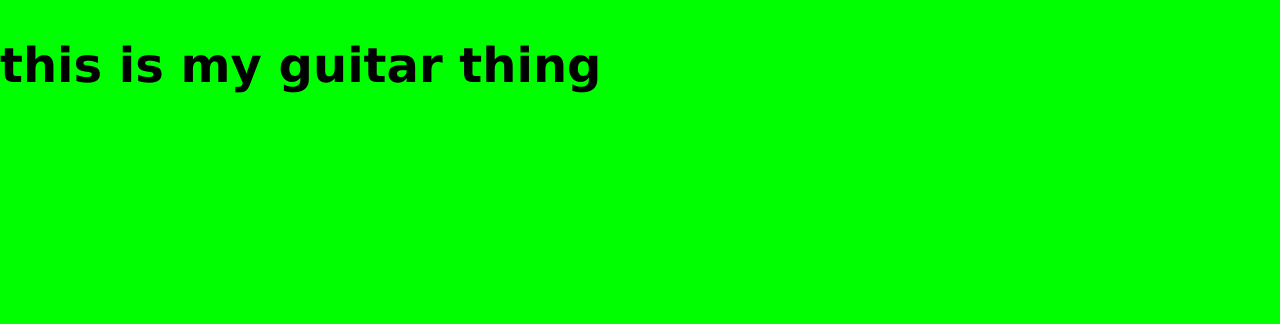
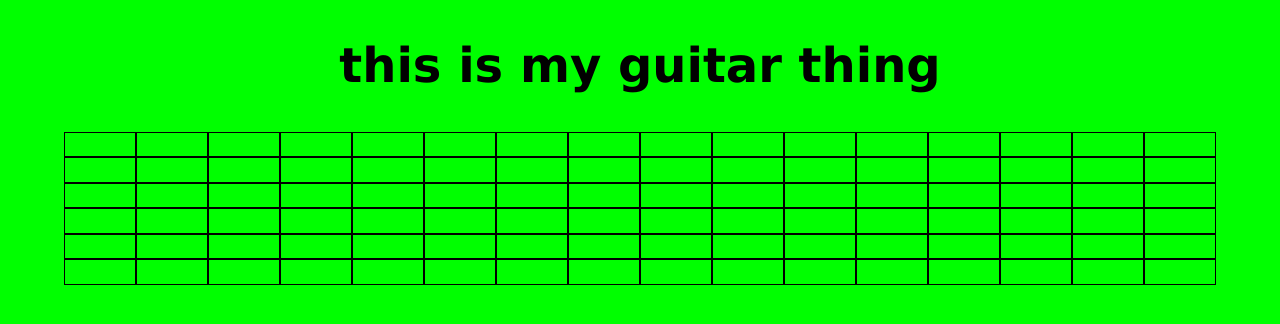
Before and after one commit to jbyer3/GuitarNeck, a website: page public/index.html in a window 1280 px wide. Drawn offline with Linux system fonts and the light colour scheme.

Commit message:
div structure for neck

```diff
--- a/public/index.html
+++ b/public/index.html
@@ -9,5 +9,116 @@
 </head>
 <body>
   <h1>this is my guitar thing</h1>
+
+  <div class="guitar">
+    <div class="string sixString">
+      <div class="fret"></div>
+      <div class="fret"></div>
+      <div class="fret"></div>
+      <div class="fret"></div>
+      <div class="fret"></div>
+      <div class="fret"></div>
+      <div class="fret"></div>
+      <div class="fret"></div>
+      <div class="fret"></div>
+      <div class="fret"></div>
+      <div class="fret"></div>
+      <div class="fret"></div>
+      <div class="fret"></div>
+      <div class="fret"></div>
+      <div class="fret"></div>
+      <div class="fret"></div>
+    </div>
+    <div class="string fiveString">
+      <div class="fret"></div>
+      <div class="fret"></div>
+      <div class="fret"></div>
+      <div class="fret"></div>
+      <div class="fret"></div>
+      <div class="fret"></div>
+      <div class="fret"></div>
+      <div class="fret"></div>
+      <div class="fret"></div>
+      <div class="fret"></div>
+      <div class="fret"></div>
+      <div class="fret"></div>
+      <div class="fret"></div>
+      <div class="fret"></div>
+      <div class="fret"></div>
+      <div class="fret"></div>
+    </div>
+    <div class="string fourString">
+      <div class="fret"></div>
+      <div class="fret"></div>
+      <div class="fret"></div>
+      <div class="fret"></div>
+      <div class="fret"></div>
+      <div class="fret"></div>
+      <div class="fret"></div>
+      <div class="fret"></div>
+      <div class="fret"></div>
+      <div class="fret"></div>
+      <div class="fret"></div>
+      <div class="fret"></div>
+      <div class="fret"></div>
+      <div class="fret"></div>
+      <div class="fret"></div>
+      <div class="fret"></div>
+    </div>
+    <div class="string threeString">
+      <div class="fret"></div>
+      <div class="fret"></div>
+      <div class="fret"></div>
+      <div class="fret"></div>
+      <div class="fret"></div>
+      <div class="fret"></div>
+      <div class="fret"></div>
+      <div class="fret"></div>
+      <div class="fret"></div>
+      <div class="fret"></div>
+      <div class="fret"></div>
+      <div class="fret"></div>
+      <div class="fret"></div>
+      <div class="fret"></div>
+      <div class="fret"></div>
+      <div class="fret"></div>
+    </div>
+    <div class="string twoString">
+      <div class="fret"></div>
+      <div class="fret"></div>
+      <div class="fret"></div>
+      <div class="fret"></div>
+      <div class="fret"></div>
+      <div class="fret"></div>
+      <div class="fret"></div>
+      <div class="fret"></div>
+      <div class="fret"></div>
+      <div class="fret"></div>
+      <div class="fret"></div>
+      <div class="fret"></div>
+      <div class="fret"></div>
+      <div class="fret"></div>
+      <div class="fret"></div>
+      <div class="fret"></div>
+    </div>
+    <div class="string oneString">
+      <div class="fret"></div>
+      <div class="fret"></div>
+      <div class="fret"></div>
+      <div class="fret"></div>
+      <div class="fret"></div>
+      <div class="fret"></div>
+      <div class="fret"></div>
+      <div class="fret"></div>
+      <div class="fret"></div>
+      <div class="fret"></div>
+      <div class="fret"></div>
+      <div class="fret"></div>
+      <div class="fret"></div>
+      <div class="fret"></div>
+      <div class="fret"></div>
+      <div class="fret"></div>
+    </div>
+  </div>
 </body>
 </html>
--- a/public/style/main.css
+++ b/public/style/main.css
@@ -7,15 +7,33 @@ html, body {
   font-size: 24px;
   line-height: 1.4;
   width: 100vw;
-
-};
-
-body {
   display: flex;
   flex-direction: column;
   align-items: center;
-}
+};
+
+/* body {
+
+} */
 
 h1 {
   display: inline-block;
 }
+
+.fret {
+  border: 1px solid black;
+  display: flex;
+  flex: 1;
+}
+
+.guitar {
+  display: flex;
+  flex-direction: column;
+  width: 90vw;
+  height: 20vh;
+}
+
+.string {
+  display: flex;
+  height: 16%;
+}
```
